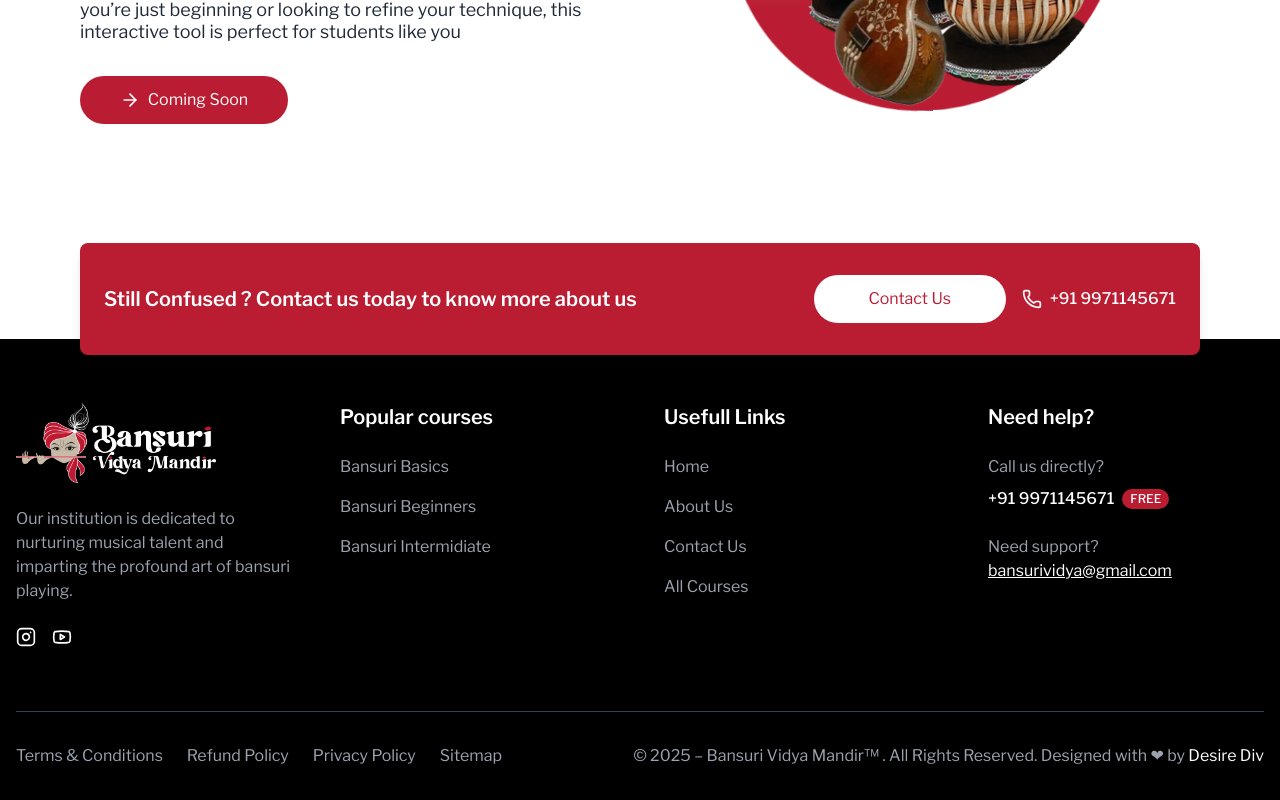
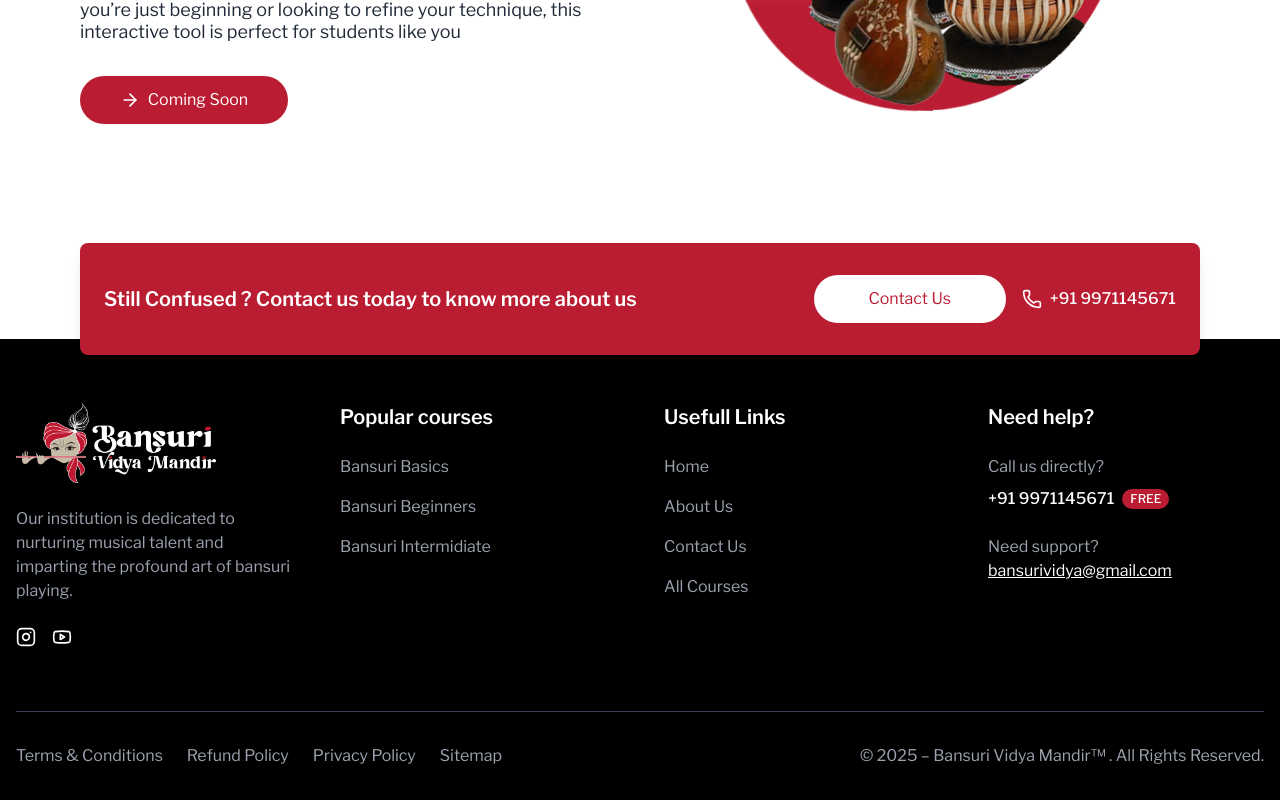
Before and after one commit to desirediv0/bansuri-vidya, a Next.js app in the folder client/: page / in a window 1280 px wide. Shown: the part 4096-4896 px from the top of the page. Built offline with nearby package versions, Linux system fonts and the light colour scheme; no server answers.

Commit message:
refactor: Remove external link from footer copyright notice for a cleaner presentation

```diff
--- a/client/src/app/(pages)/_components/Footer.tsx
+++ b/client/src/app/(pages)/_components/Footer.tsx
@@ -179,14 +179,7 @@
                 </ul>
               </nav>
               <p className="text-gray-400 text-center md:text-left">
-                © 2025 – Bansuri Vidya Mandir™  . All Rights Reserved. Designed with ❤ by {" "}
-                <a
-                  href="https://desirediv.com"
-                  target="_blank"
-                  className="text-white hover:text-[#ba1c32] transition-colors"
-                >
-                  Desire Div
-                </a>
+                © 2025 – Bansuri Vidya Mandir™  . All Rights Reserved.
               </p>
             </div>
           </div>
```
